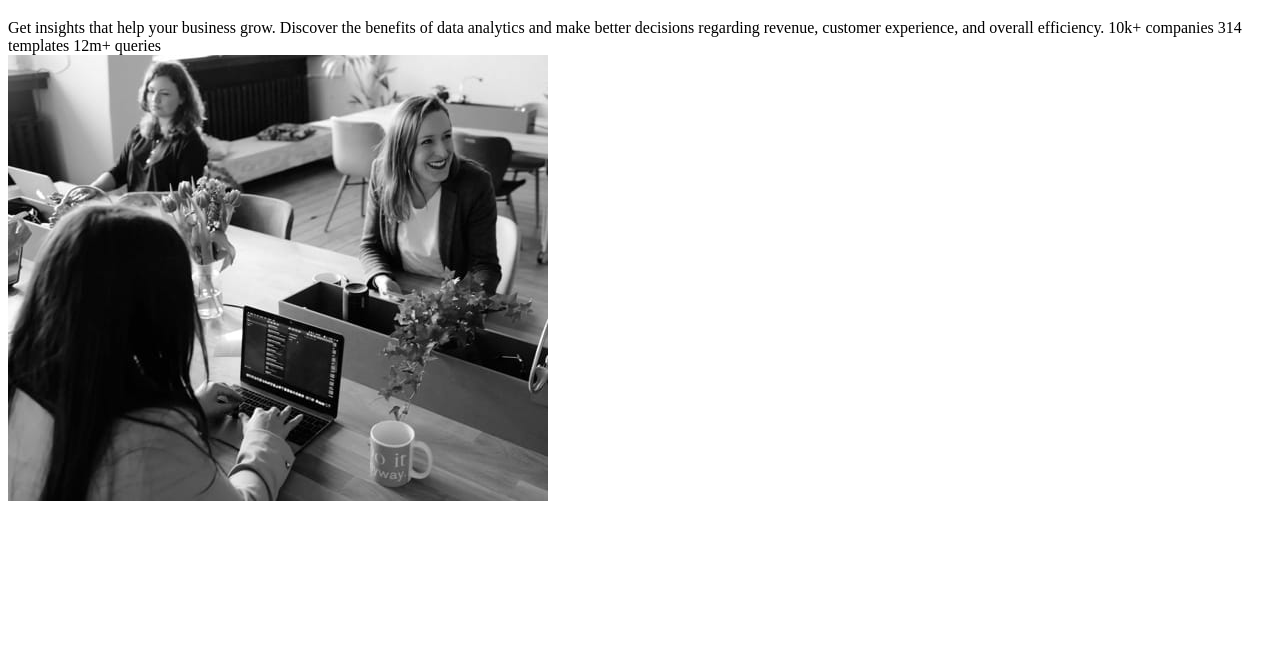
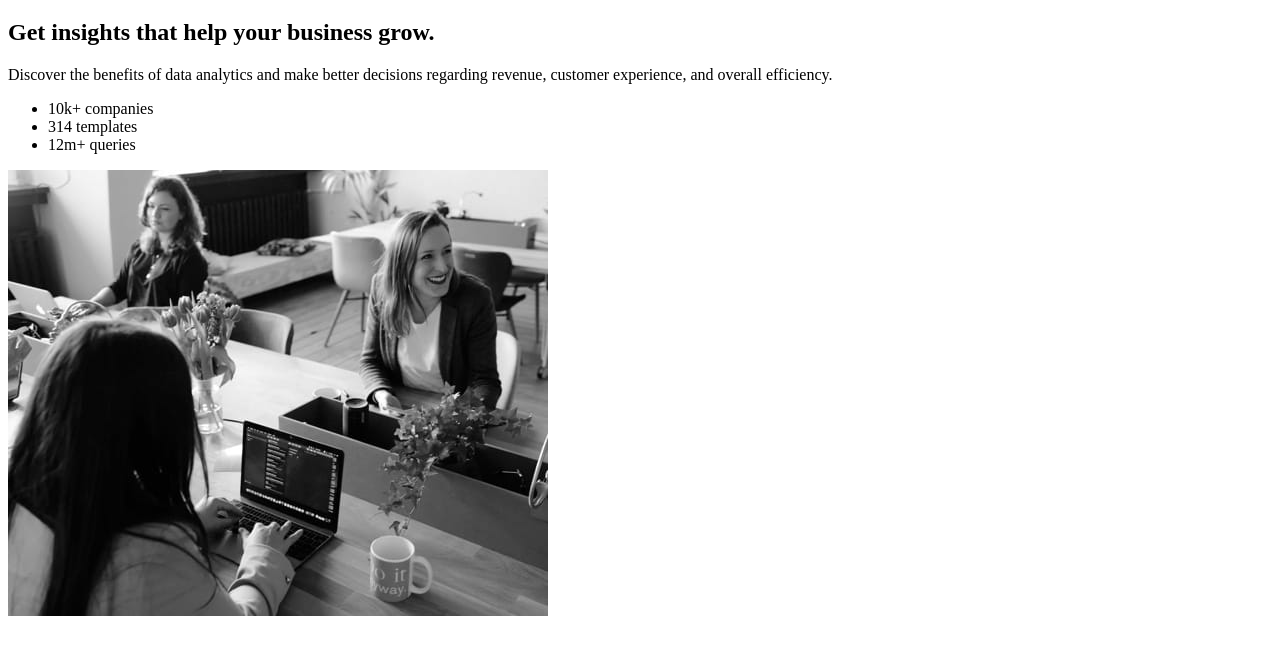
Before and after one commit to calebesg/stats-preview-card-component, a plain HTML site: page index.html in a window 1280 px wide. Shown: the part 61-716 px from the top of the page. Drawn offline with Linux system fonts and the light colour scheme.

Commit message:
created base html

```diff
--- a/index.html
+++ b/index.html
@@ -13,14 +13,19 @@
     <h1 class="sr-only">Stats preview card component</h1>
     <div class="card">
       <div class="content">
-        Get insights that help your business grow.
+        <h2 class="title">Get insights that help your business grow.</h2>
 
-        Discover the benefits of data analytics and make better decisions regarding revenue, customer
-        experience, and overall efficiency.
+        <p class="description">
+          Discover the benefits of data analytics and make better
+          decisions regarding revenue, customer
+          experience, and overall efficiency.
+        </p>
 
-        10k+ companies
-        314 templates
-        12m+ queries
+        <ul class="info">
+          <li>10k+ companies</li>
+          <li>314 templates</li>
+          <li>12m+ queries</li>
+        </ul>
       </div>
       <img src="./images/image-header-desktop.jpg" alt="" aria-hidden="true">
     </div>
```
